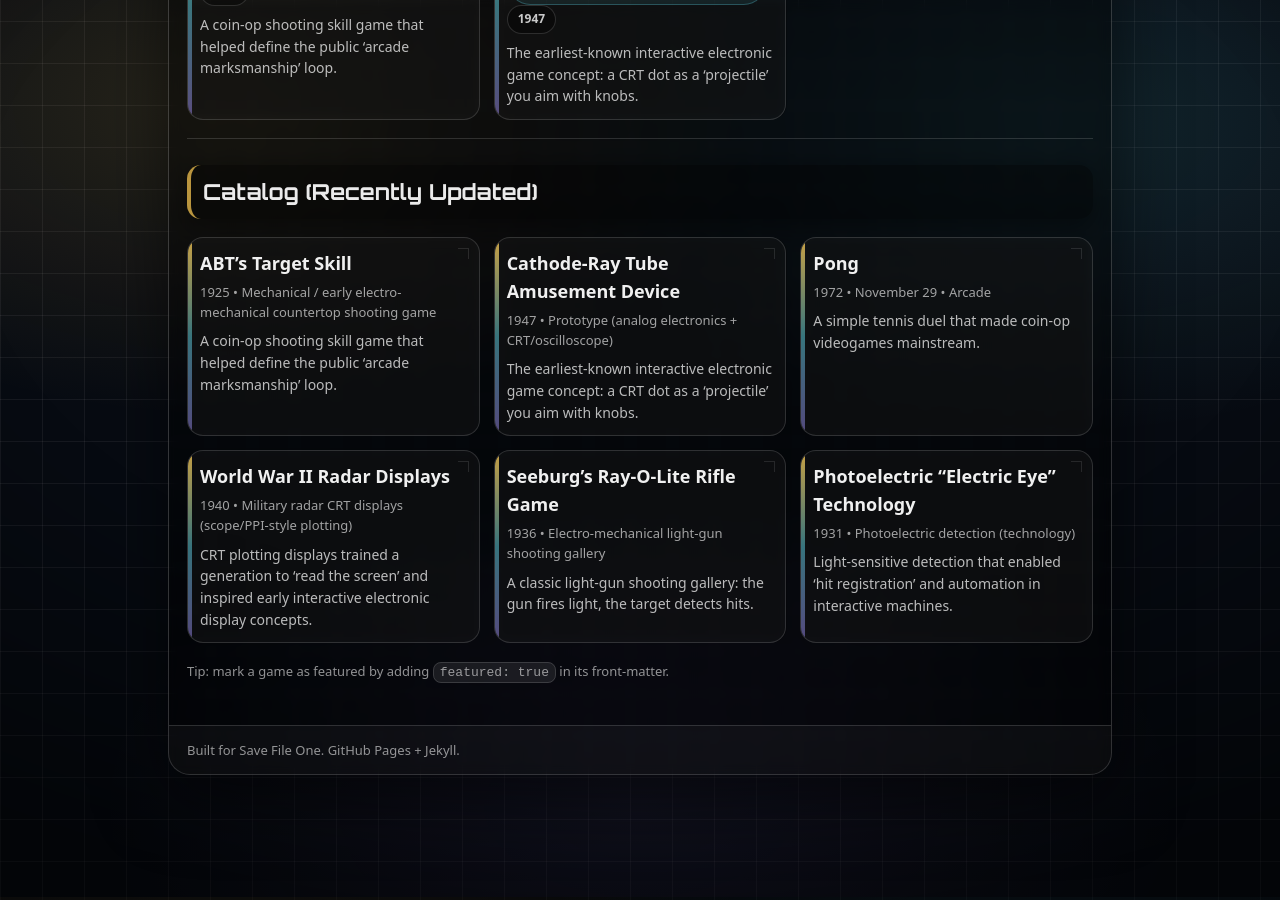
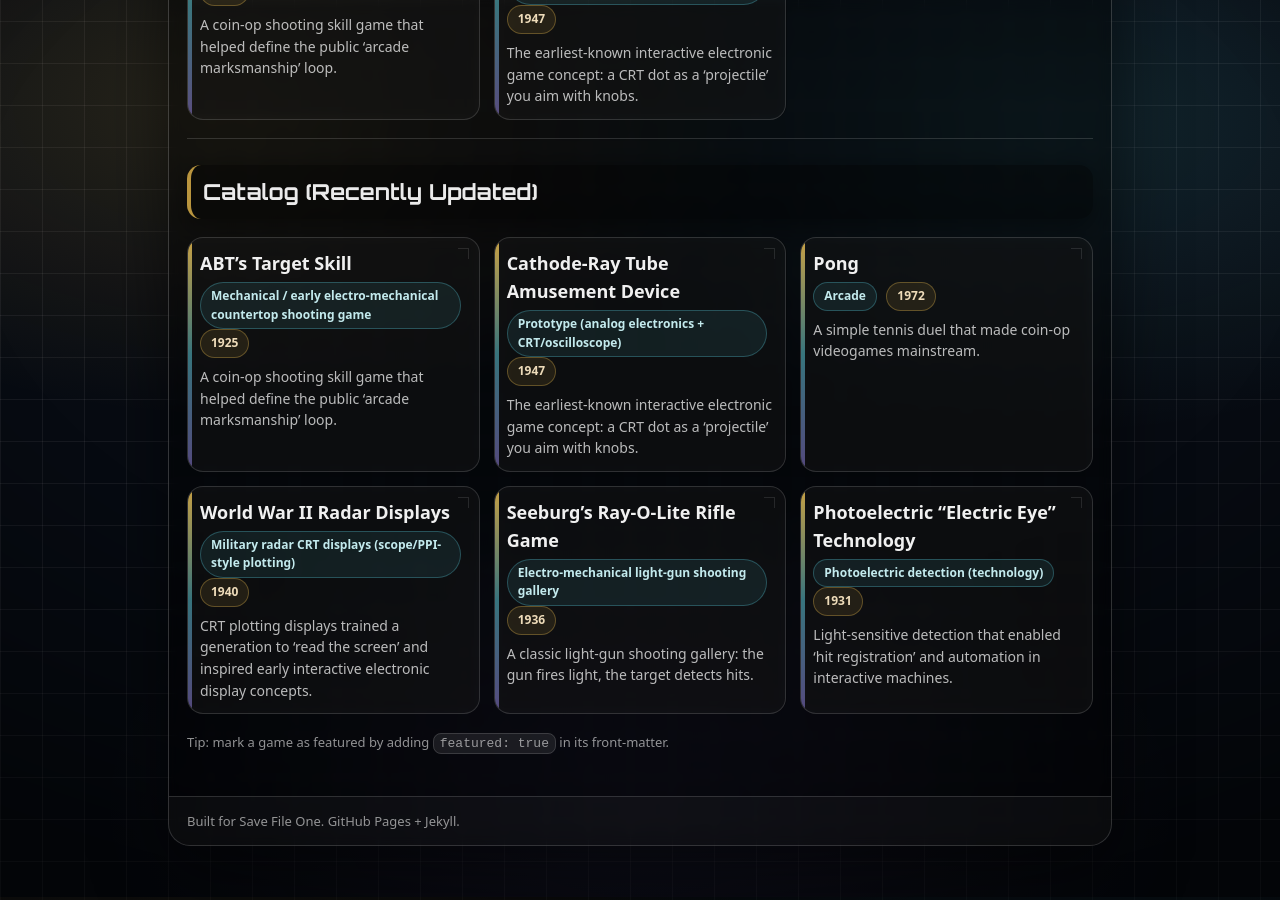
Before and after one commit to BacchusA/savefileone-archive, a Jekyll site: the page built from index.md, in a window 1280 px wide and 900 px high, scrolled down 903 px. Built offline with Jekyll 4.4.1, drawn with Linux system fonts in a browser that asks for light colours.

Commit message:
Update index.md

```diff
--- a/index.md
+++ b/index.md
@@ -36,8 +36,9 @@
     </div>
     <div class="card-meta">
   {% if g.platform %}<span class="chip chip-teal">{{ g.platform }}</span>{% endif %}
-  <span class="chip">{{ g.year }}{% if g.month %} • {{ g.month }}{% endif %}{% if g.day %} {{ g.day }}{% endif %}</span>
+  <span class="chip chip-gold">{{ g.year }}</span>
 </div>
+
 
     {% if g.short_summary %}
     <div class="card-text">{{ g.short_summary }}</div>
@@ -62,11 +63,9 @@
       <a href="{{ site.baseurl }}{{ g.url }}">{{ g.title }}</a>
     </div>
     <div class="card-meta">
-      {{ g.year }}
-      {% if g.month %} • {{ g.month }}{% endif %}
-      {% if g.day %} {{ g.day }}{% endif %}
-      {% if g.platform %} • {{ g.platform }}{% endif %}
-    </div>
+  {% if g.platform %}<span class="chip chip-teal">{{ g.platform }}</span>{% endif %}
+  <span class="chip chip-gold">{{ g.year }}</span>
+</div>
     {% if g.short_summary %}
     <div class="card-text">{{ g.short_summary }}</div>
     {% endif %}
```
